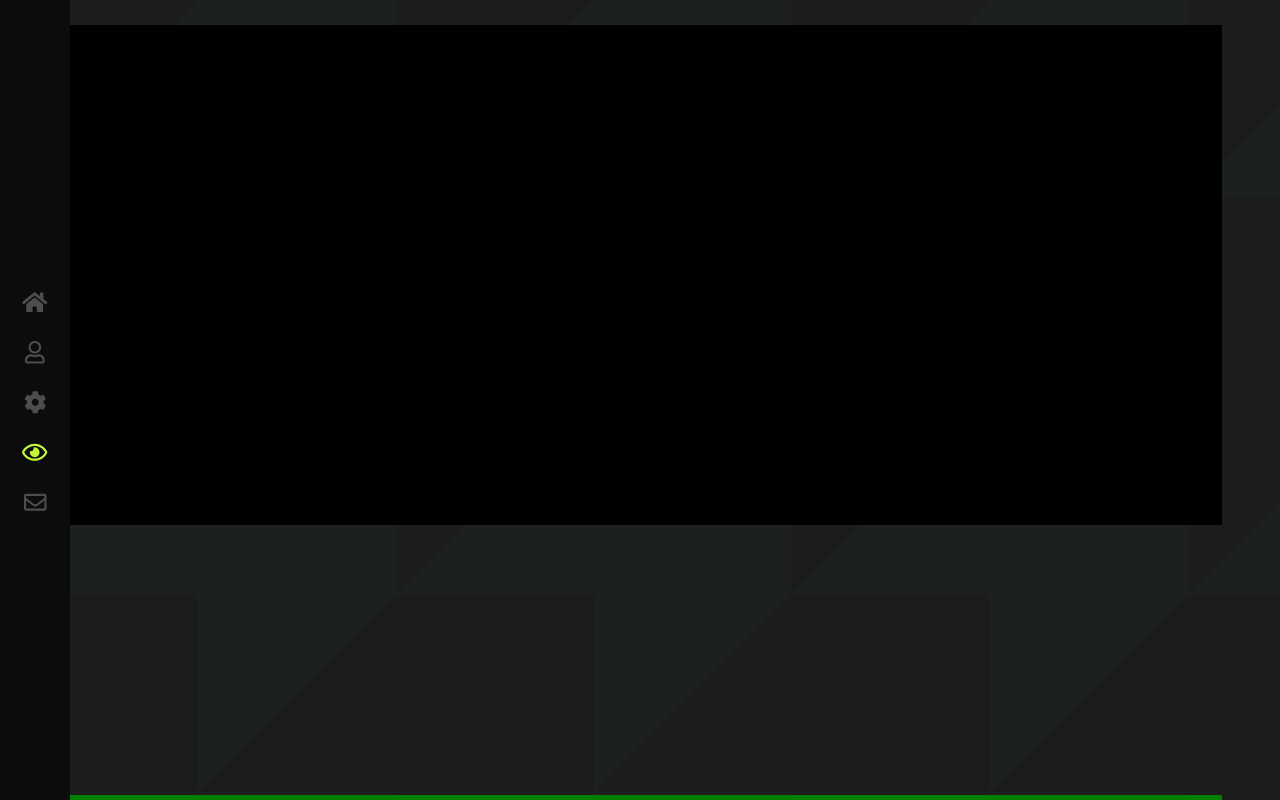
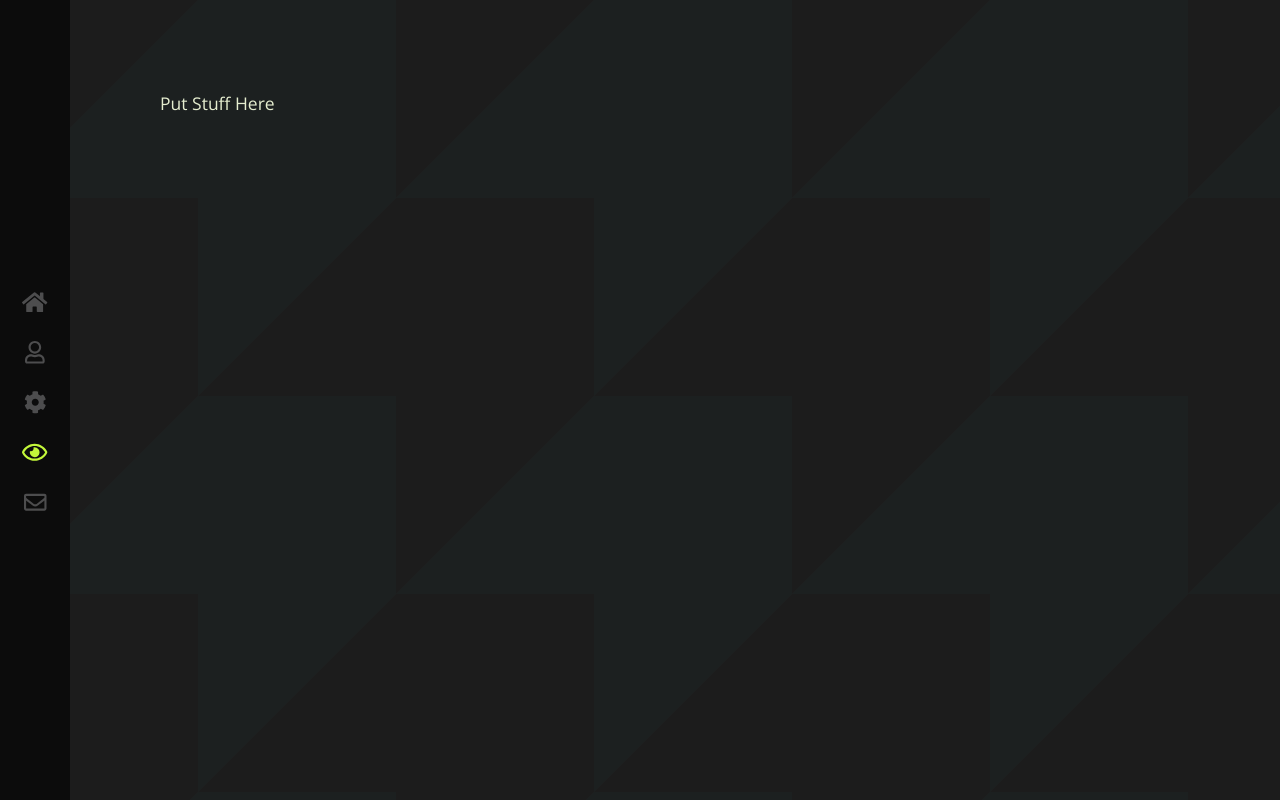
Before and after one commit to fskeen/Portfolio-Template, a React (Create React App) app: page /work in a window 1280 px wide. Built offline with nearby package versions, Linux system fonts and the light colour scheme.

Commit message:
added styling files to pages and more setup

```diff
--- a/src/Components/MyWork/MyWork.js
+++ b/src/Components/MyWork/MyWork.js
@@ -1,10 +1,17 @@
 import React from "react";
+
+import { MainContainer } from "./MyWork.styled";
+import {
+  SubTitle,
+  Paragraph,
+  SmallSubTitle
+} from "../../Shared_Styles/TextStyles";
 
 const MyWork = () => {
   return (
-    <div className="Wrapper">
-      <div className="portfolioDisplay"></div>
-    </div>
+    <MainContainer>
+      <Paragraph>Put Stuff Here</Paragraph>
+    </MainContainer>
   );
 };
 
--- /dev/null
+++ b/src/Components/MyWork/MyWork.styled.js
@@ -0,0 +1,24 @@
+import styled from "styled-components";
+import {
+  colors,
+  fonts,
+  device,
+  randomColor
+} from "../../Shared_Styles/Style_Variables/colors";
+
+export const MainContainer = styled.main`
+  width: 100%;
+  height: 90vh;
+  padding: 7rem 0 0 7rem;
+  overflow-y: scroll;
+  /* HIDING SCROLL BAR */
+  scrollbar-width: none;
+  -ms-overflow-style: none;
+  ::-webkit-scrollbar {
+    width: 0;
+    height: 0;
+  }
+  @media ${device.mobileL} {
+    max-width: 60rem;
+  }
+`;
```
